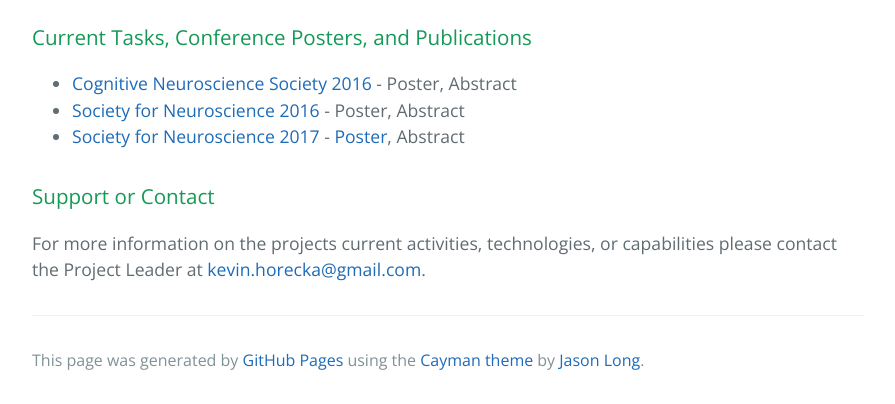
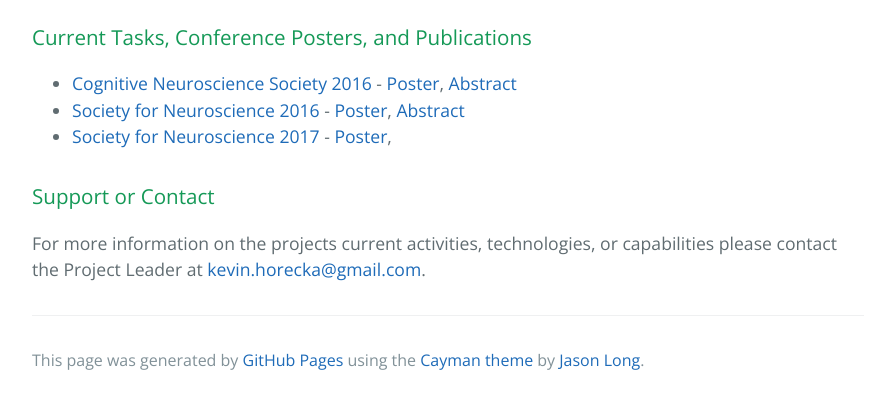
Before and after one commit to TheHolodeckProject/TheHolodeckProject.github.io, a plain HTML site: page index.html in a window 1280 px wide. Shown: the part 2274-2678 px from the top of the page, without its empty margins (192-1087 px from the left). Drawn offline with nearby package versions, Linux system fonts and the light colour scheme.

Commit message:
Update index.html

```diff
--- a/index.html
+++ b/index.html
@@ -66,9 +66,9 @@
 
 	  <p>
 	  <ul>
-		  <li><a href="https://www.cogneurosociety.org/">Cognitive Neuroscience Society 2016</a> - Poster, Abstract</li>
-		  <li><a href="https://www.sfn.org/annual-meeting/neuroscience-2016">Society for Neuroscience 2016</a> - Poster, Abstract</li>
-		  <li><a href="https://www.sfn.org/annual-meeting/neuroscience-2017">Society for Neuroscience 2017</a> - <a href="https://github.com/kevroy314/SFN2017DynamicPoster/releases/tag/1.1">Poster</a>, Abstract</li>
+		  <li><a href="https://www.cogneurosociety.org/">Cognitive Neuroscience Society 2016</a> - <a href="https://github.com/TheHolodeckProject/TheHolodeckProject.github.io/raw/master/Images/CNS%202016%20Poster.pdf">Poster</a>, <a href="https://github.com/TheHolodeckProject/TheHolodeckProject.github.io/raw/master/Images/CNS%202016%20Abstract.pdf">Abstract</a></li>
+		  <li><a href="https://www.sfn.org/annual-meeting/neuroscience-2016">Society for Neuroscience 2016</a> - <a href="https://github.com/TheHolodeckProject/TheHolodeckProject.github.io/raw/master/Images/SFN%202016%20Poster.pdf">Poster</a>, <a href="https://github.com/TheHolodeckProject/TheHolodeckProject.github.io/raw/master/Images/SFN%202016%20Abstract.pdf">Abstract</a></li>
+		  <li><a href="https://www.sfn.org/annual-meeting/neuroscience-2017">Society for Neuroscience 2017</a> - <a href="https://github.com/kevroy314/SFN2017DynamicPoster/releases/tag/1.1">Poster</a>, <a href="https://github.com/TheHolodeckProject/TheHolodeckProject.github.io/raw/master/Images/SFN%202017%20Abstract.pdf"Abstract</a></li>
 	  </ul>
 	  </p>
 
```
